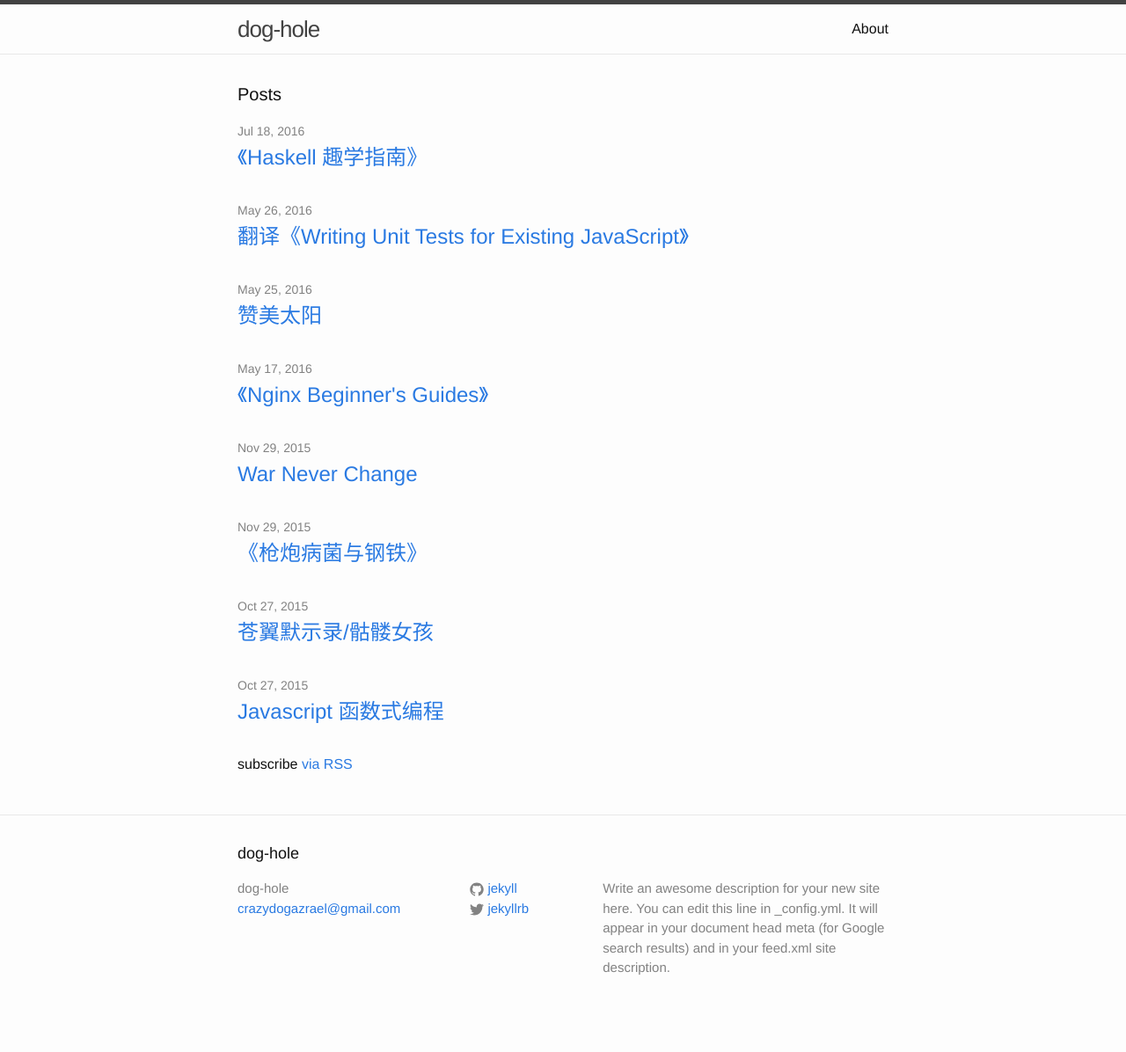
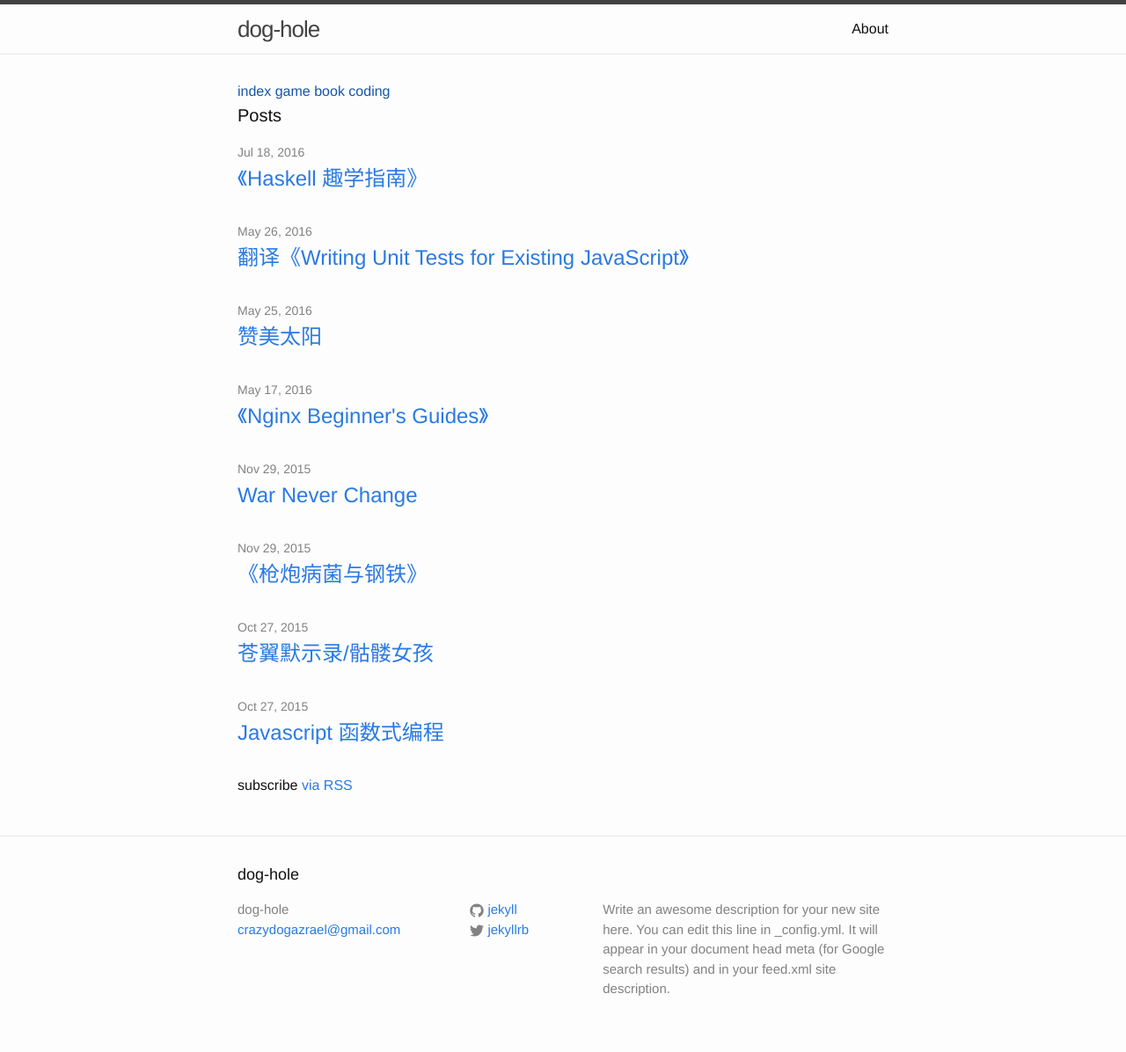
Before and after one commit to Crazydogs/Crazydogs.github.io, a Jekyll site: the page built from index.html, in a window 1280 px wide. Shown: the whole page at 88% size. Built offline with Jekyll 4.4.1, drawn with Linux system fonts in a browser that asks for light colours; before the commit the page ends 1172 px from its top, so only the background shows below that.

Commit message:
edit index

```diff
--- a/index.html
+++ b/index.html
@@ -3,6 +3,8 @@ layout: default
 ---
 
 <div class="home">
+
+  {% include cate_switch.html %}
 
   <h1 class="page-heading">Posts</h1>
 
```
